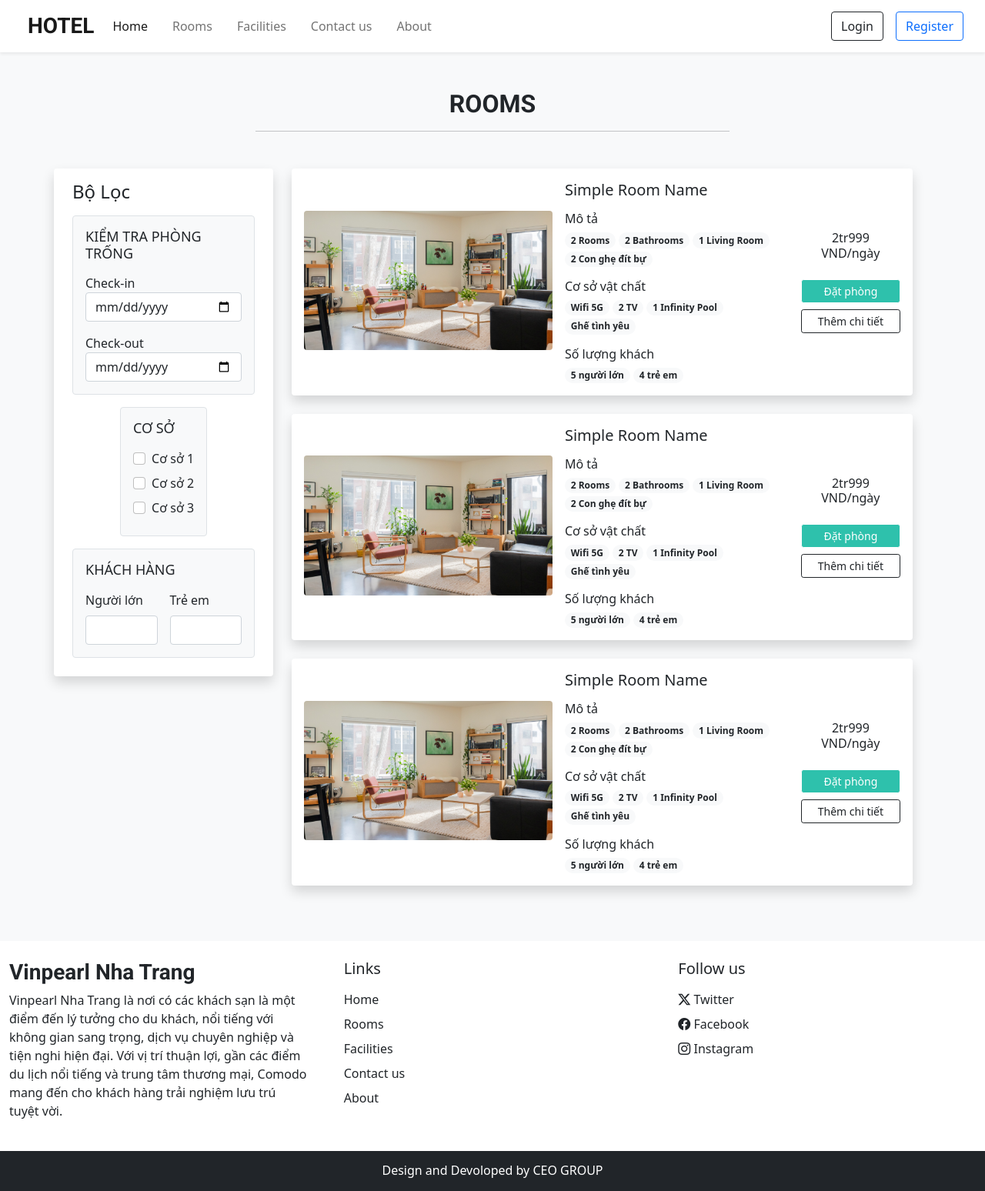
After one commit to HuynhBao1409/PHP, a PHP site: page /rooms.php in a window 1280 px wide. The commit adds this page. Shown: the whole page at 77% size. Run offline with PHP 8.4, Linux system fonts and the light colour scheme.

Commit message:
part4,5 done
part4,5 done

```diff
--- a/HotelBooking-main/css/common.css
+++ b/HotelBooking-main/css/common.css
@@ -1,12 +1,18 @@
+
 :root{
     --teal: #2ec1ac;
     --teal_hover: #279e8c;
 }
-*{
-    font-family: "Poppins", sans-serif;
+html{
+    font-family: "Roboto", sans-serif;
+    font-weight: 400;
+    font-style: normal;
 }
-.h-font{
-    font-family: "Merienda", cursive;
+
+.h-font {
+    font-family: "Roboto", sans-serif;
+    font-weight: 700;
+    font-style: normal;
 }
 .custom-bg{
   background-color: var(--teal);
--- a/HotelBooking-main/facilities.php
+++ b/HotelBooking-main/facilities.php
@@ -18,7 +18,7 @@
     <?php require ('inc/header.php'); ?>
     <div class="my-5 px-4">
         <h2 class="fw-bold h-font text-center">TIỆN ÍCH</h2>
-        <hr>
+        <hr class="w-50 mx-auto">
         <div class="h-line bg-dark"></div>
         <p class="text-center mt-3">
             Lorem ipsum dolor sit amet, consectetur adipisicing elit.
--- a/HotelBooking-main/inc/header.php
+++ b/HotelBooking-main/inc/header.php
@@ -11,13 +11,13 @@
           <a class="nav-link active mx-2" aria-current="page" href="index.php">Home</a>
         </li>
         <li class="nav-item">
-          <a class="nav-link mx-2" href="#">Rooms</a>
+          <a class="nav-link mx-2" href="rooms.php">Rooms</a>
         </li>
         <li class="nav-item">
           <a class="nav-link mx-2" href="facilities.php">Facilities</a>
         </li>
         <li class="nav-item">
-          <a class="nav-link mx-2" href="#">Contact us</a>
+          <a class="nav-link mx-2" href="contact.php">Contact us</a>
         </li>
         <li class="nav-item">
           <a class="nav-link mx-2" href="about.php">About</a>
@@ -61,7 +61,7 @@
         </div>
         <div class="d-flex align-items-center justify-content-between">
             <button type="submit" class="btn btn-dark shadow-none">
-LOGIN
+                LOGIN
             </button>
             <a href="#" class="text-secondary text-decoration-none">Forgot Password?</a>
         </div>
--- a/HotelBooking-main/inc/links.php
+++ b/HotelBooking-main/inc/links.php
@@ -1,7 +1,7 @@
 <!-- Bootraps 5 -->
 <link href="https://cdn.jsdelivr.net/npm/bootstrap@5.0.2/dist/css/bootstrap.min.css" rel="stylesheet" integrity="sha384-EVSTQN3/azprG1Anm3QDgpJLIm9Nao0Yz1ztcQTwFspd3yD65VohhpuuCOmLASjC" crossorigin="anonymous">
 <!-- Font -->
-<link href="https://fonts.googleapis.com/css2?family=Poppins:ital,wght@0,100;0,200;0,300;0,400;0,500;0,600;0,700;0,800;0,900;1,100;1,200;1,300;1,400;1,500;1,600;1,700;1,800;1,900&display=swap" rel="stylesheet">
+<link href="https://fonts.googleapis.com/css2?family=Itim&family=Poppins:ital,wght@0,100;0,200;0,300;0,400;0,500;0,600;0,700;0,800;0,900;1,100;1,200;1,300;1,400;1,500;1,600;1,700;1,800;1,900&family=Roboto:ital,wght@0,100;0,300;0,400;0,500;0,700;0,900;1,100;1,300;1,400;1,500;1,700;1,900&display=swap" rel="stylesheet">
 <!-- Icon -->
 <link rel="stylesheet" href="https://cdn.jsdelivr.net/npm/bootstrap-icons@1.11.3/font/bootstrap-icons.min.css">
 <!-- CSS -->
--- /dev/null
+++ b/HotelBooking-main/rooms.php
@@ -0,0 +1,260 @@
+<!DOCTYPE html>
+<html lang="en">
+<head>
+    <meta charset="UTF-8">
+    <meta name="viewport" content="width=device-width, initial-scale=1.0">
+    <title>Hotel-ROOMS</title>
+    <?php require ('inc/links.php');?>
+    <style>
+        .pop:hover{
+            border-top-color: #2ec1ac !important;
+            transform: scale(1.03);
+            transition: all 0.3;
+        }
+    </style>
+</head>
+<body class="bg-light">
+    <!--Header-->
+    <?php require ('inc/header.php'); ?>
+    <div class="my-5 px-4">
+        <h2 class="fw-bold h-font text-center">ROOMS</h2>
+        <hr class="w-50 mx-auto">
+        <div class="h-line bg-dark"></div>
+
+    </div>
+<!--NAVBAR-->
+    <div class="container">
+        <div class="row">
+            <!--FITERS-->
+            <div class="col-lg-3 col-md-12 mb-lg-0 mb-4 px-lg-0">
+                <nav class="navbar navbar-expand-lg navbar-light bg-white rounded shadow">
+                    <div class="container-fluid flex-lg-column align-items-stretch">
+                       <h4 class="mt-2"> Bộ Lọc</h4>
+                        <button class="navbar-toggler" type="button" data-bs-toggle="collapse" data-bs-target="#filterDropdown" aria-controls="navbarNav" aria-expanded="false" aria-label="Toggle navigation">
+                            <span class="navbar-toggler-icon"></span>
+                        </button>
+                        <div class="collapse navbar-collapse flex-column align-items-strech mt-2" id="filterDropdown">
+                            <!--CHECK AVAILABILITY-->
+                            <div class="border bg-light p-3 rounded mb-3">
+                                <h5 class="mb-3" style="font-size: 18px">KIỂM TRA PHÒNG TRỐNG</h5>
+                                <label classs="form-label">Check-in</label>
+                                <input type="date" class="form-control shadow-none mb-3">
+                                <label classs="form-label">Check-out</label>
+                                <input type="date" class="form-control shadow-none">
+                            </div>
+                            <!--FACILITIES-->
+                            <div class="border bg-light p-3 rounded mb-3">
+                                <h5 class="mb-3" style="font-size: 18px">CƠ SỞ</h5>
+                                <!--Items1-->
+                                <div class="mb-2">
+                                    <input type="checkbox" id="f1" class="form-check-input shadow-none me-1">
+                                    <label classs="form-check-label" for="f1">Cơ sở 1</label>
+                                </div>
+                                <!--Items2-->
+                                <div class="mb-2">
+                                    <input type="checkbox" id="f2" class="form-check-input shadow-none me-1">
+                                    <label classs="form-check-label" for="f2">Cơ sở 2</label>
+                                </div>
+                                <!--Items3-->
+                                <div class="mb-2">
+                                    <input type="checkbox" id="f3" class="form-check-input shadow-none me-1">
+                                    <label classs="form-check-label" for="f3">Cơ sở 3</label>
+                                </div>
+                            </div>
+                            <!--Guests-->
+                            <div class="border bg-light p-3 rounded mb-3">
+                                <h5 class="mb-3" style="font-size: 18px">KHÁCH HÀNG</h5>
+                                <div class="d-flex">
+                                    <div class="me-3">
+                                        <label class="form-label">Người lớn</label>
+                                        <input type="number" class="form-control shadow-none">
+                                    </div>
+                                    <div>
+                                        <label class="form-label">Trẻ em</label>
+                                        <input type="number" class="form-control shadow-none">
+                                    </div>
+                                </div>
+                            </div>
+                        </div>
+                    </div>
+                </nav>
+            </div>
+            <!--CARDS-->
+            <div class="col-lg-9 col-md-12 px-4">
+                <div class="card mb-4 border-0 shadow">
+                    <div class="row g-0 p-3 align-items-center">
+                        <div class="col-md-5 mb-5 mg-lg-0 mb-md-1 mb-3">
+                            <img src="images/rooms/1.jpg" class="img-fluid rounded" >
+                        </div>
+                        <div class="col-md-5 px-lg-3 px-lg-3 px-0">
+                            <h5 class="mb-3">Simple Room Name</h5>
+                            <!--FEATURES-->
+                            <div class="features mb-3">
+                                <h6 class="mb-1">Mô tả</h6>
+                                <span class="badge rounded-pill bg-light text-dark text-wrap ">
+                                  2 Rooms
+                                </span>
+                                <span class="badge rounded-pill bg-light text-dark text-wrap ">
+                                  2 Bathrooms
+                                </span>
+                                <span class="badge rounded-pill bg-light text-dark text-wrap ">
+                                  1 Living Room
+                                </span><span class="badge rounded-pill bg-light text-dark text-wrap ">
+                                  2 Con ghẹ đít bự
+                                </span>
+                            </div>
+                            <!--FACILITES-->
+                            <div class="facilites mb-3">
+                                <h6 class="mb-1">Cơ sở vật chất</h6>
+                                <span class="badge rounded-pill bg-light text-dark text-wrap ">
+                                Wifi 5G
+                                </span>
+                                <span class="badge rounded-pill bg-light text-dark text-wrap ">
+                                2 TV
+                                </span>
+                                <span class="badge rounded-pill bg-light text-dark text-wrap ">
+                                1 Infinity Pool
+                                </span><span class="badge rounded-pill bg-light text-dark text-wrap ">
+                                Ghế tình yêu
+                                </span>
+                            </div>
+                            <!--GUESTS-->
+                            <div class="guests ">
+                                <h6 class="mb-1">Số lượng khách</h6>
+                                <span class="badge rounded-pill bg-light text-dark text-wrap ">
+                                5 người lớn
+                                </span>
+                                <span class="badge rounded-pill bg-light text-dark text-wrap ">
+                                4 trẻ em
+                                </span>
+                            </div>
+                        </div>
+                        <div class="col-md-2 mt-lg-0 mt-md-0 mt-4 text-center">
+                            <h6 class="mb-4">2tr999 VND/ngày</h6>
+                            <a href="#" class="btn btn-sm w-100 text-white custom-bg shadow-none mb-2">Đặt phòng</a>
+                            <a href="#" class="btn btn-sm w-100 btn-outline-dark shadow-none">Thêm chi tiết</a>
+                        </div>
+                    </div>
+                </div>
+                <div class="card mb-4 border-0 shadow">
+                    <div class="row g-0 p-3 align-items-center">
+                        <div class="col-md-5 mb-5 mg-lg-0 mb-md-1 mb-3">
+                            <img src="images/rooms/1.jpg" class="img-fluid rounded" >
+                        </div>
+                        <div class="col-md-5 px-lg-3 px-lg-3 px-0">
+                            <h5 class="mb-3">Simple Room Name</h5>
+                            <!--FEATURES-->
+                            <div class="features mb-3">
+                                <h6 class="mb-1">Mô tả</h6>
+                                <span class="badge rounded-pill bg-light text-dark text-wrap ">
+                                  2 Rooms
+                                </span>
+                                <span class="badge rounded-pill bg-light text-dark text-wrap ">
+                                  2 Bathrooms
+                                </span>
+                                <span class="badge rounded-pill bg-light text-dark text-wrap ">
+                                  1 Living Room
+                                </span><span class="badge rounded-pill bg-light text-dark text-wrap ">
+                                  2 Con ghẹ đít bự
+                                </span>
+                            </div>
+                            <!--FACILITES-->
+                            <div class="facilites mb-3">
+                                <h6 class="mb-1">Cơ sở vật chất</h6>
+                                <span class="badge rounded-pill bg-light text-dark text-wrap ">
+                                Wifi 5G
+                                </span>
+                                <span class="badge rounded-pill bg-light text-dark text-wrap ">
+                                2 TV
+                                </span>
+                                <span class="badge rounded-pill bg-light text-dark text-wrap ">
+                                1 Infinity Pool
+                                </span><span class="badge rounded-pill bg-light text-dark text-wrap ">
+                                Ghế tình yêu
+                                </span>
+                            </div>
+                            <!--GUESTS-->
+                            <div class="guests ">
+                                <h6 class="mb-1">Số lượng khách</h6>
+                                <span class="badge rounded-pill bg-light text-dark text-wrap ">
+                                5 người lớn
+                                </span>
+                                <span class="badge rounded-pill bg-light text-dark text-wrap ">
+                                4 trẻ em
+                                </span>
+                            </div>
+                        </div>
+                        <div class="col-md-2 text-center">
+                            <h6 class="mb-4">2tr999 VND/ngày</h6>
+                            <a href="#" class="btn btn-sm w-100 text-white custom-bg shadow-none mb-2">Đặt phòng</a>
+                            <a href="#" class="btn btn-sm w-100 btn-outline-dark shadow-none">Thêm chi tiết</a>
+                        </div>
+                    </div>
+                </div>
+                <div class="card mb-4 border-0 shadow">
+                    <div class="row g-0 p-3 align-items-center">
+                        <div class="col-md-5 mb-5 mg-lg-0 mb-md-1 mb-3">
+                            <img src="images/rooms/1.jpg" class="img-fluid rounded" >
+                        </div>
+                        <div class="col-md-5 px-lg-3 px-lg-3 px-0">
+                            <h5 class="mb-3">Simple Room Name</h5>
+                            <!--FEATURES-->
+                            <div class="features mb-3">
+                                <h6 class="mb-1">Mô tả</h6>
+                                <span class="badge rounded-pill bg-light text-dark text-wrap ">
+                                  2 Rooms
+                                </span>
+                                <span class="badge rounded-pill bg-light text-dark text-wrap ">
+                                  2 Bathrooms
+                                </span>
+                                <span class="badge rounded-pill bg-light text-dark text-wrap ">
+                                  1 Living Room
+                                </span><span class="badge rounded-pill bg-light text-dark text-wrap ">
+                                  2 Con ghẹ đít bự
+                                </span>
+                            </div>
+                            <!--FACILITES-->
+                            <div class="facilites mb-3">
+                                <h6 class="mb-1">Cơ sở vật chất</h6>
+                                <span class="badge rounded-pill bg-light text-dark text-wrap ">
+                                Wifi 5G
+                                </span>
+                                <span class="badge rounded-pill bg-light text-dark text-wrap ">
+                                2 TV
+                                </span>
+                                <span class="badge rounded-pill bg-light text-dark text-wrap ">
+                                1 Infinity Pool
+                                </span><span class="badge rounded-pill bg-light text-dark text-wrap ">
+                                Ghế tình yêu
+                                </span>
+                            </div>
+                            <!--GUESTS-->
+                            <div class="guests ">
+                                <h6 class="mb-1">Số lượng khách</h6>
+                                <span class="badge rounded-pill bg-light text-dark text-wrap ">
+                                5 người lớn
+                                </span>
+                                <span class="badge rounded-pill bg-light text-dark text-wrap ">
+                                4 trẻ em
+                                </span>
+                            </div>
+                        </div>
+                        <div class="col-md-2 text-center">
+                            <h6 class="mb-4">2tr999 VND/ngày</h6>
+                            <a href="#" class="btn btn-sm w-100 text-white custom-bg shadow-none mb-2">Đặt phòng</a>
+                            <a href="#" class="btn btn-sm w-100 btn-outline-dark shadow-none">Thêm chi tiết</a>
+                        </div>
+                    </div>
+                </div>
+            </div>
+
+
+        </div>
+    </div>
+
+    <!--Footer-->
+    <?php require ('inc/footer.php'); ?>
+
+
+</body>
+</html>
```
Also changed, not shown: HotelBooking-main/contact.php (added, +101 -0 lines), HotelBooking-main/index.php (+38 -1 lines).
